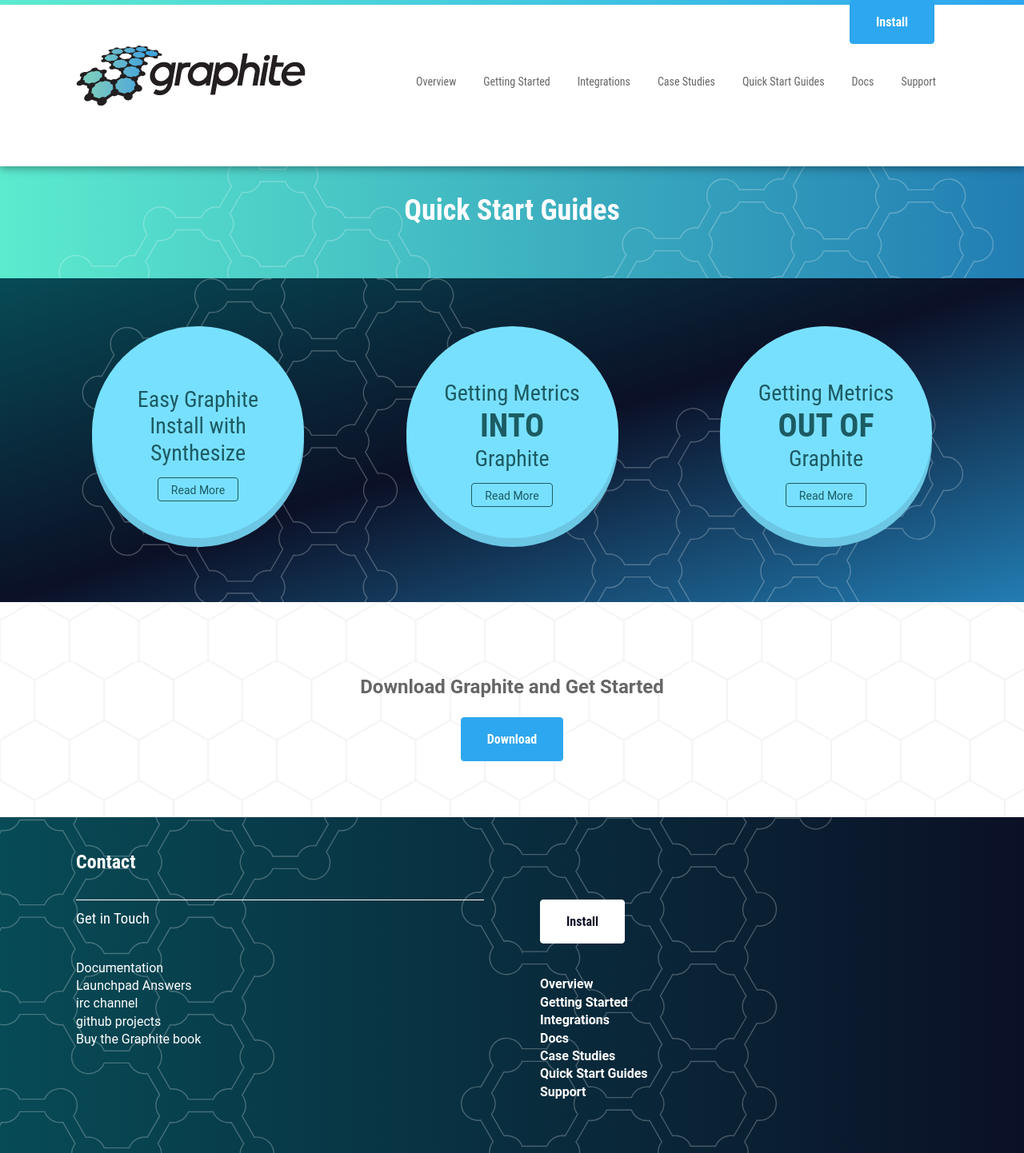
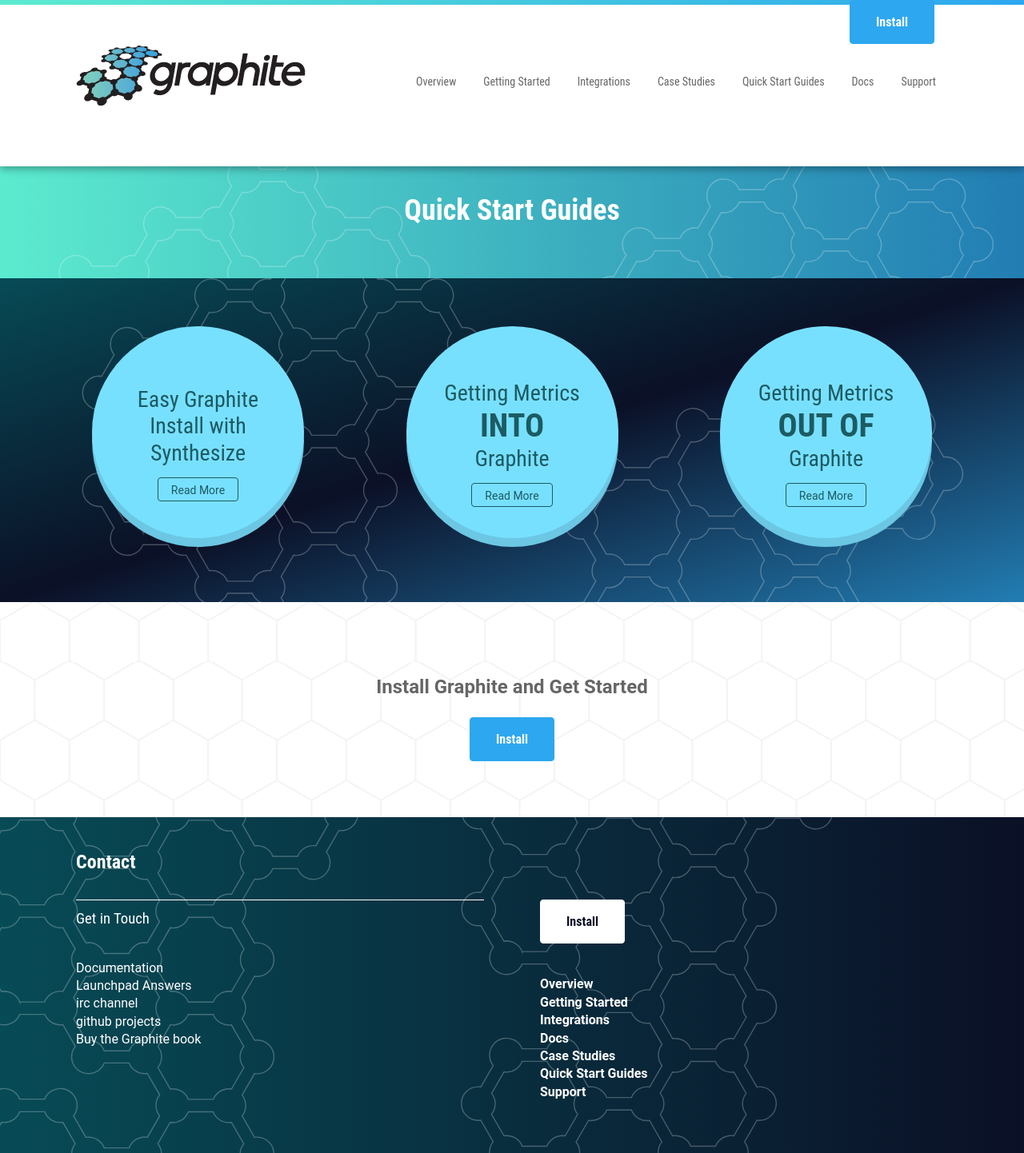
Before and after one commit to graphite-project/graphite-project.github.io, a Jekyll site: the page built from quick-start-guides/index.html, in a window 1280 px wide. Shown: the whole page at 80% size. Built offline with Jekyll 4.4.1, drawn with Linux system fonts in a browser that asks for light colours; nearby versions of some CDN libraries.

Commit message:
more 'Install' link fixes

```diff
--- a/quick-start-guides/feeding-metrics.html
+++ b/quick-start-guides/feeding-metrics.html
@@ -102,8 +102,8 @@
 <div class="page-section">
   <div class="wrapper">
     <div class="text-center">
-        <h2>Download Graphite and Get Started</h2>
-        <a class="btn btn--primary" href="https://launchpad.net/graphite/+download" target="_blank">Download</a>
+        <h2>Install Graphite and Get Started</h2>
+        <a class="btn btn--primary" href="https://graphite.readthedocs.io/en/latest/install.html" target="_blank">Install</a>
     </div>
   </div>
 </div>
--- a/quick-start-guides/graphing-metrics.html
+++ b/quick-start-guides/graphing-metrics.html
@@ -61,8 +61,8 @@
 <div class="page-section">
   <div class="wrapper">
     <div class="text-center">
-        <h2>Download Graphite and Get Started</h2>
-        <a class="btn btn--primary" href="https://launchpad.net/graphite/+download" target="_blank">Download</a>
+        <h2>Install Graphite and Get Started</h2>
+        <a class="btn btn--primary" href="https://graphite.readthedocs.io/en/latest/install.html" target="_blank">Install</a>
     </div>
   </div>
 </div>
--- a/quick-start-guides/index.html
+++ b/quick-start-guides/index.html
@@ -36,8 +36,8 @@
 <div class="page-section">
   <div class="wrapper">
     <div class="text-center">
-        <h2>Download Graphite and Get Started</h2>
-        <a class="btn btn--primary" href="https://launchpad.net/graphite/+download" target="_blank">Download</a>
+        <h2>Install Graphite and Get Started</h2>
+        <a class="btn btn--primary" href="https://graphite.readthedocs.io/en/latest/install.html" target="_blank">Install</a>
     </div>
   </div>
 </div>
--- a/quick-start-guides/synthesize.html
+++ b/quick-start-guides/synthesize.html
@@ -81,8 +81,8 @@
 <div class="page-section">
   <div class="wrapper">
     <div class="text-center">
-        <h2>Download Graphite and Get Started</h2>
-        <a class="btn btn--primary" href="https://launchpad.net/graphite/+download" target="_blank">Download</a>
+        <h2>Install Graphite and Get Started</h2>
+        <a class="btn btn--primary" href="https://graphite.readthedocs.io/en/latest/install.html" target="_blank">Install</a>
     </div>
   </div>
 </div>
```
